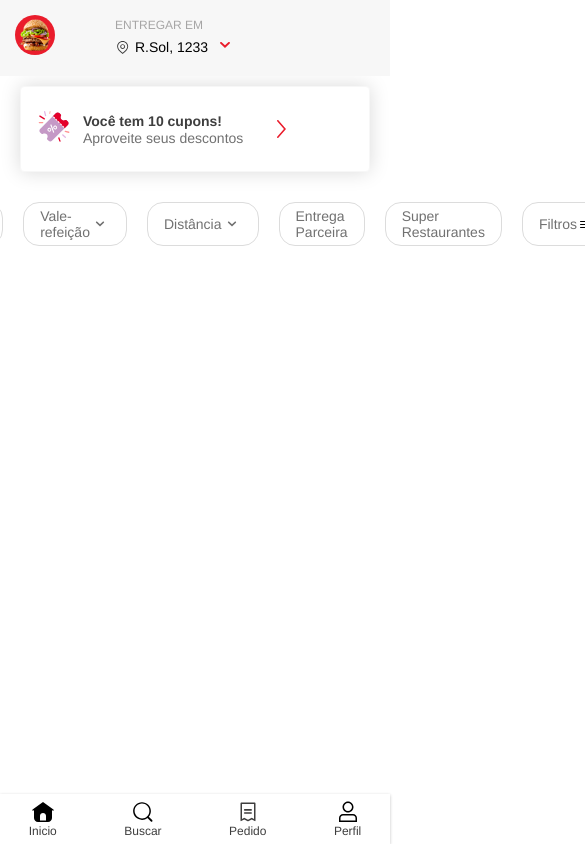
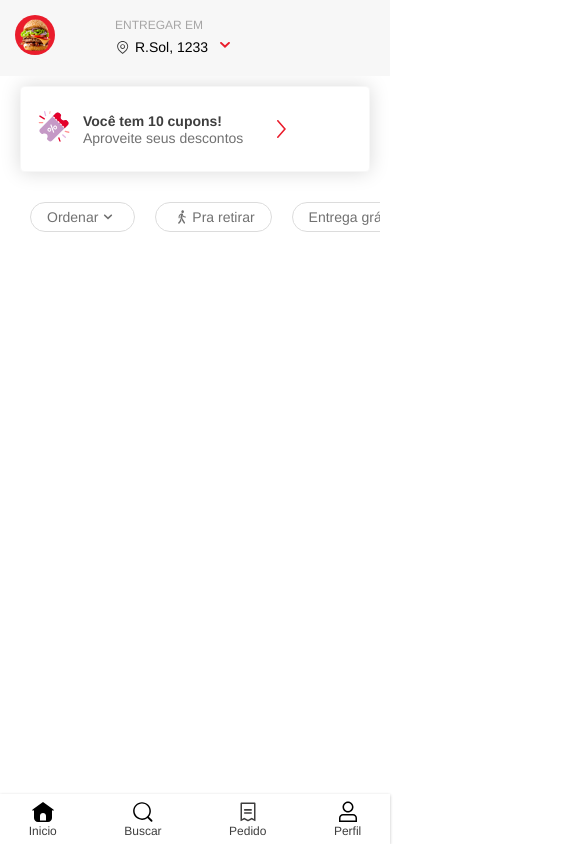
Before and after one commit to GiovannaValadao/Clone-Ifood, a React (Create React App) app: page / in a window 390 px wide. Shown: the top 844 px of the page, 585 px wide, since content can reach past the window. Built offline with nearby package versions, Linux system fonts and the light colour scheme; a web font is replaced by a local one.

Commit message:
create mobile filter

```diff
--- a/src/components/filter/filter.css
+++ b/src/components/filter/filter.css
@@ -31,3 +31,14 @@
   align-items: center;
   color: #717171;
 }
+@media screen and (max-width: 1024px) {
+  .filter-container__list {
+    display: flex;
+    list-style: none;
+    overflow-x: scroll;
+    padding: 20px;
+    margin: -20px -20px 0;
+    height: 30px;
+    white-space: nowrap;
+  }
+}
```
